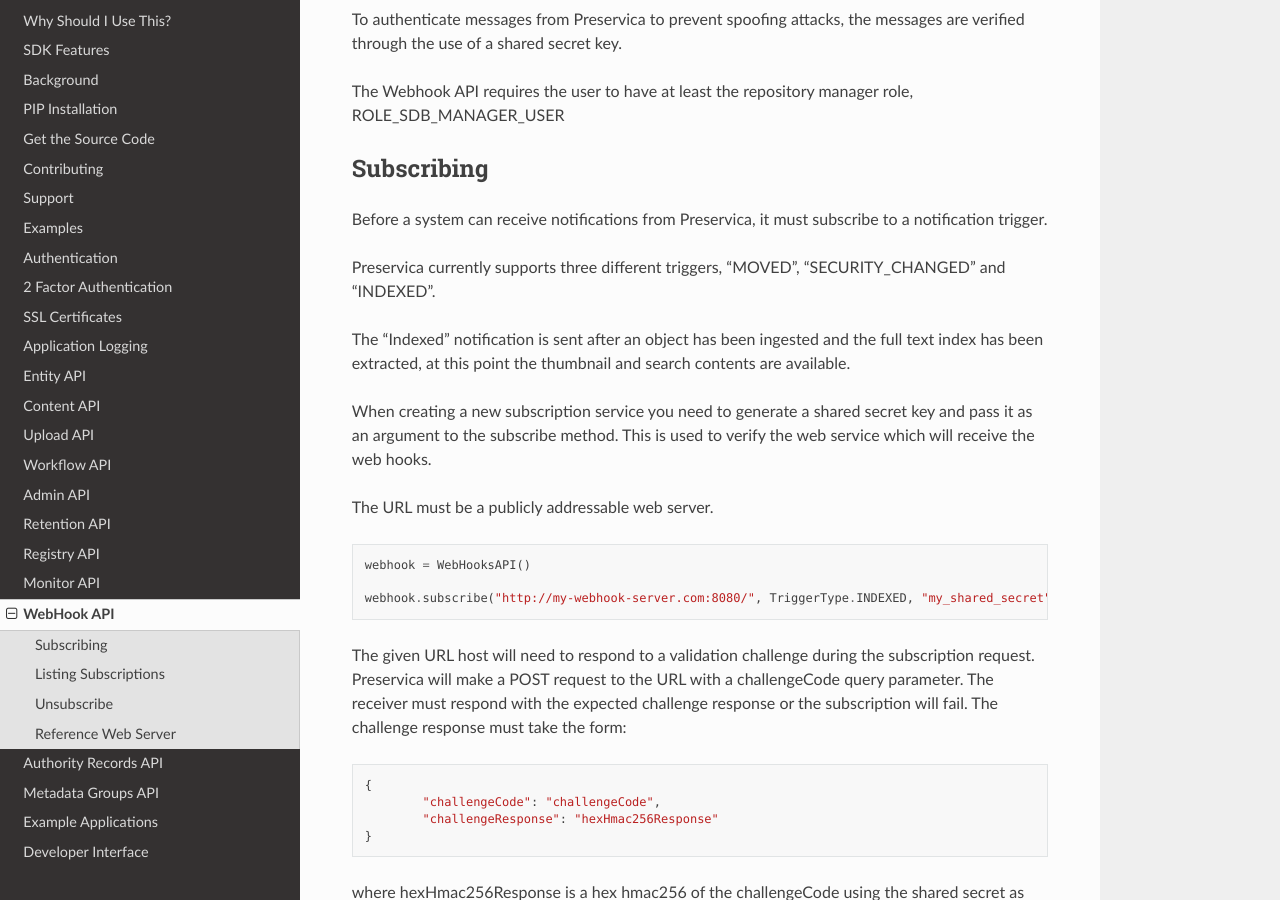
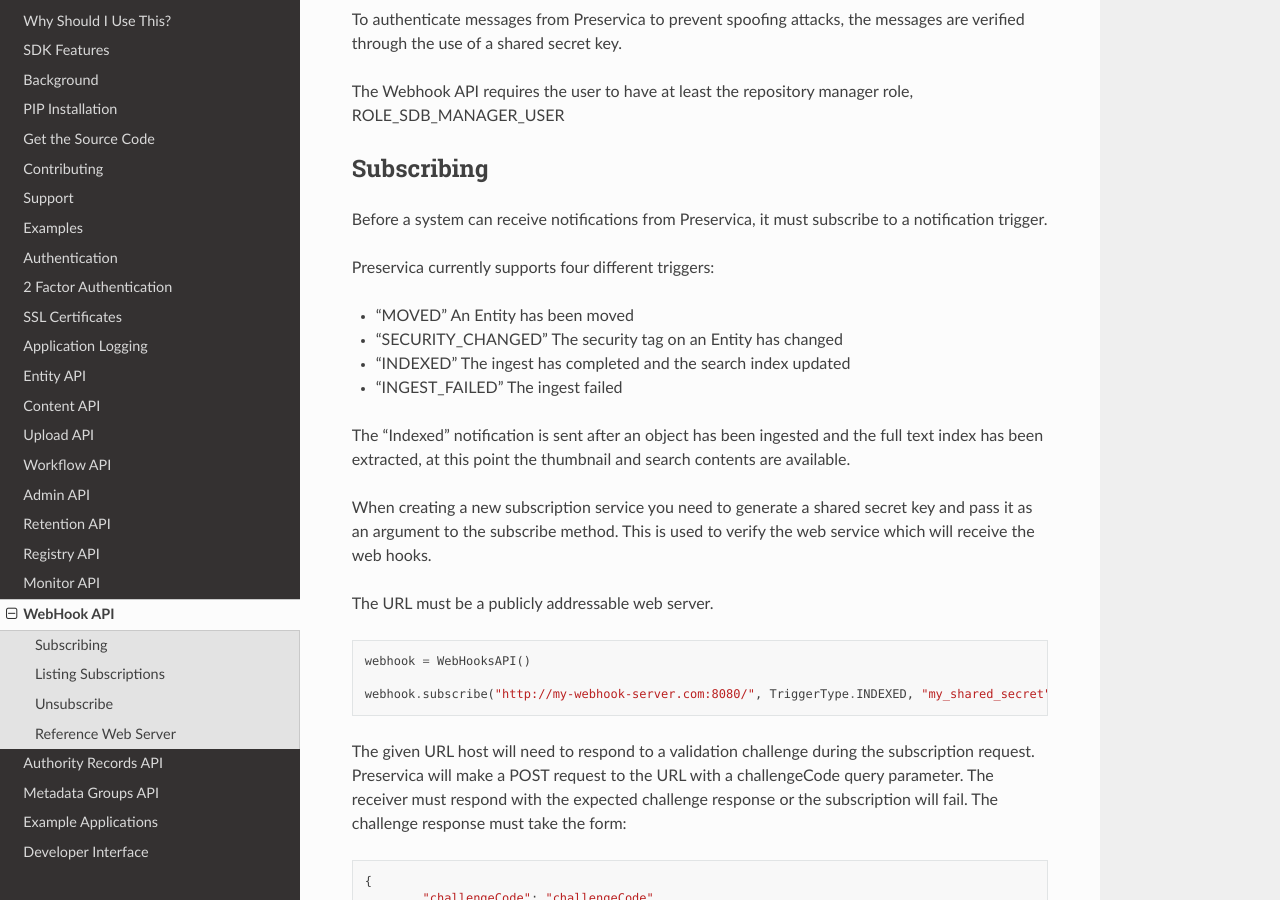
Before and after one commit to carj/pyPreservica, a Sphinx documentation site: the page built from docs/webhooks.rst, in a window 1280 px wide and 900 px high, scrolled down 464 px. Built offline with Sphinx 7.4.7 and the Read the Docs theme 3.1.0, drawn with Linux system fonts in a browser that asks for light colours.

```diff
--- a/docs/webhooks.rst
+++ b/docs/webhooks.rst
@@ -22,7 +22,12 @@
 
 Before a system can receive notifications from Preservica, it must subscribe to a notification trigger.
 
-Preservica currently supports three different triggers, "MOVED", "SECURITY_CHANGED" and "INDEXED".
+Preservica currently supports four different triggers:
+
+* "MOVED"               An Entity has been moved
+* "SECURITY_CHANGED"    The security tag on an Entity has changed
+* "INDEXED"             The ingest has completed and the search index updated
+* "INGEST_FAILED"       The ingest failed
 
 The "Indexed" notification is sent after an object has been ingested and the full text index has been extracted,
 at this point the thumbnail and search contents are available.
```
